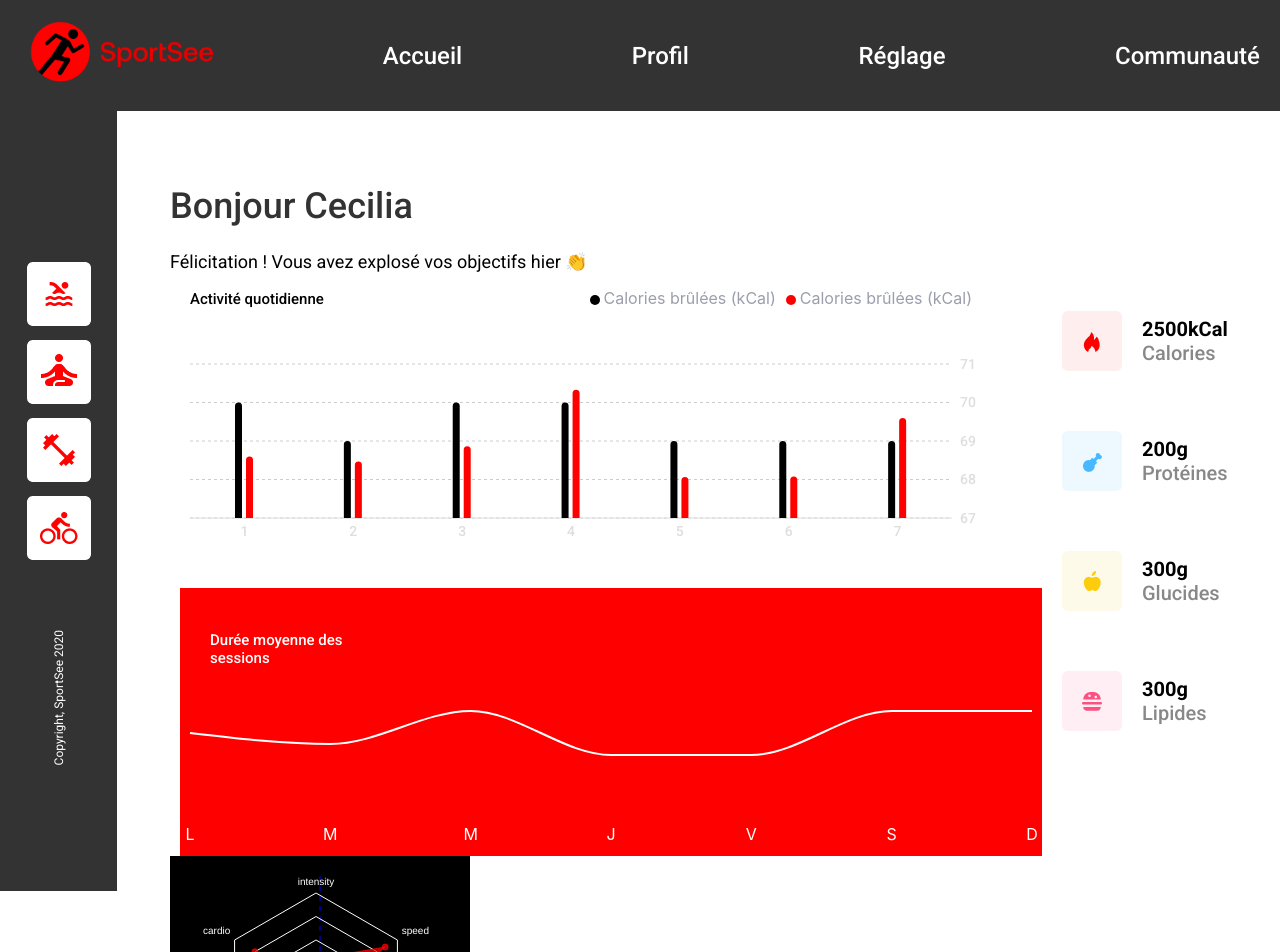
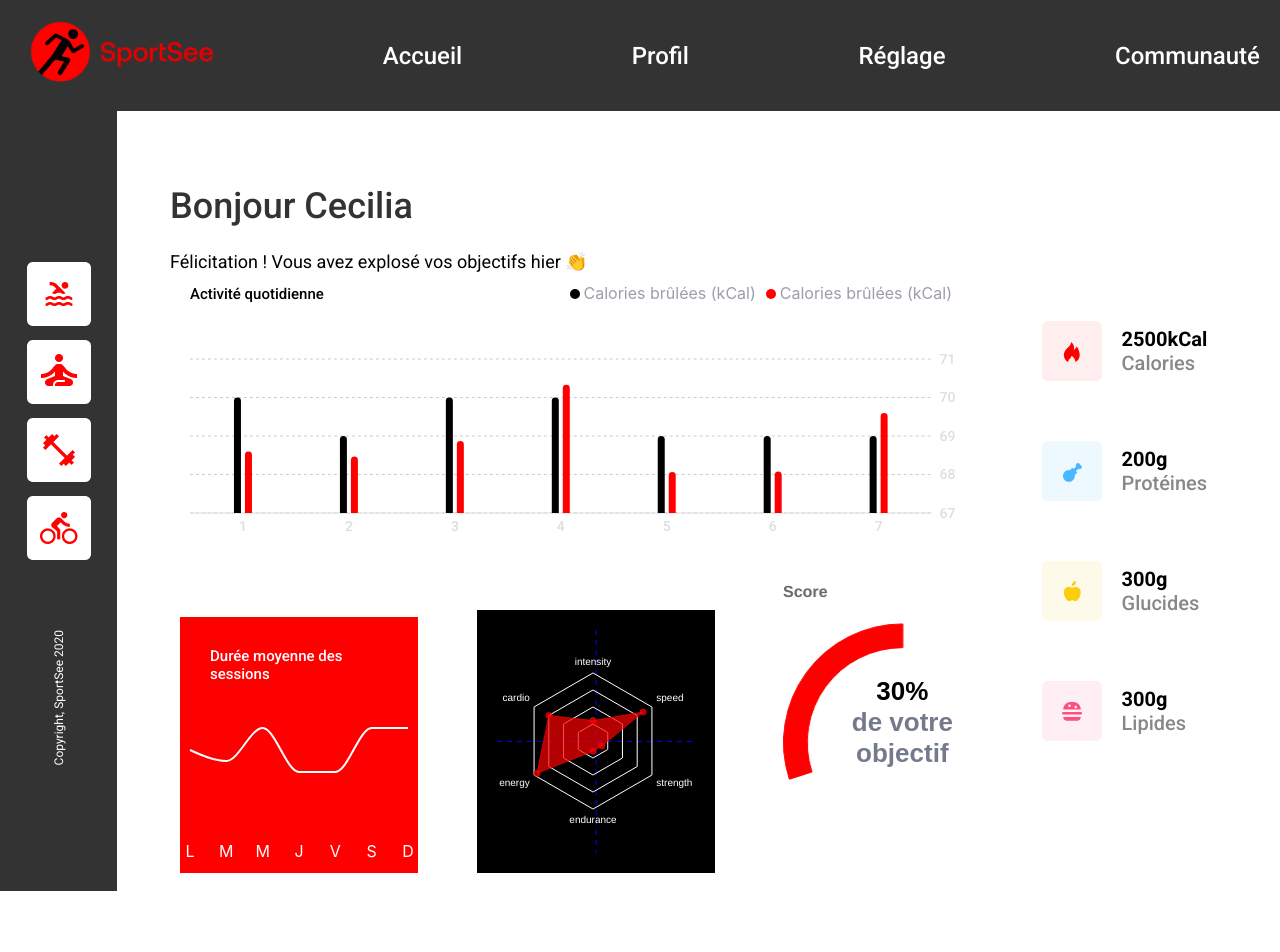
Before and after one commit to elistoj/Projet-12-OC, a React (Create React App) app: page / in a window 1280 px wide. Shown: the top 952 px of the page. After the commit the page ends 893 px from the top, so only its background shows below. Built offline with nearby package versions, Linux system fonts and the light colour scheme.

Commit message:
Update Profile.css

```diff
--- a/src/components/Profile/Profile.css
+++ b/src/components/Profile/Profile.css
@@ -1,4 +1,3 @@
-/* Profile.css */
 .profile-container {
   margin: 0 auto;
   padding: 20px;
@@ -13,9 +12,6 @@
   max-width: 80%;
 }
 
-.section {
-  display: flex;
-}
 
 .chart-container, .chart-container-average {
   width: 100%;
@@ -45,7 +41,17 @@
   font-size: 18px;
   font-family: 'Roboto';
   font-weight: 400;
+  margin-bottom: 10px;
 }
-.deux-sections{
+.trois-sections{
 display: flex;
+gap: 40px;
+justify-content: space-between;
+align-items: flex-end;
+
 }
+.section{
+  width: 28%;
+  height: 28%;
+  padding-top: 10px;
+}
```
